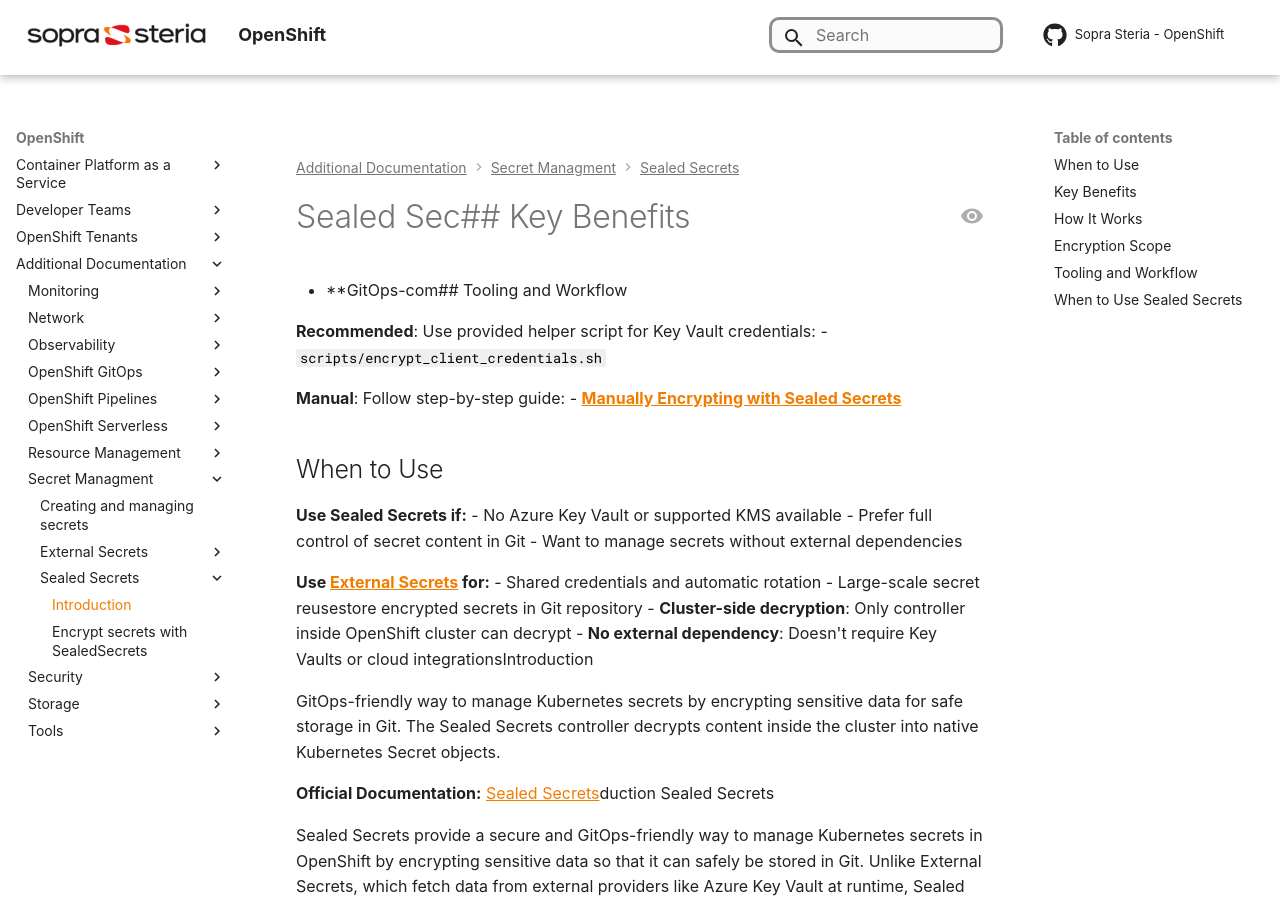
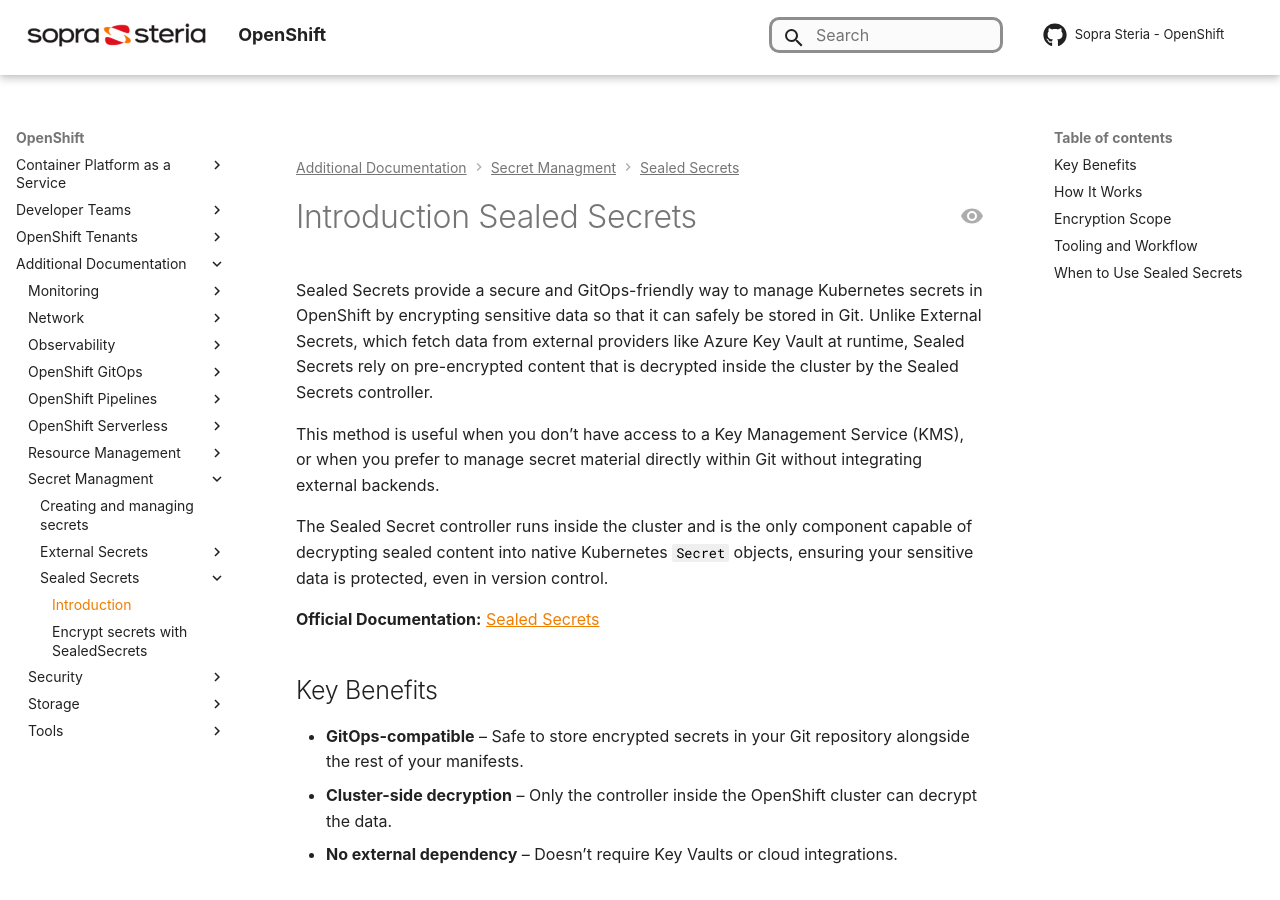
Before and after one commit to Sopra-Steria-Norge-Kubernetes/OpenShift, an MkDocs documentation site: the page built from docs/Additional Documentation/Secret Managment/Sealed Secrets/Introduction.md, in a window 1280 px wide and 900 px high. Built offline with MkDocs 1.6.1 and Material for MkDocs 9.7.7, drawn with Linux system fonts in a browser that asks for light colours; some web fonts are replaced; comment, search, counter and statistics services are not loaded.

Commit message:
Kortet ned på External Secret doc, Rettet opp i feil i Network introduksjon og Sealed secret introduksjon

```diff
--- a/docs/Additional Documentation/Secret Managment/Sealed Secrets/Introduction.md
+++ b/docs/Additional Documentation/Secret Managment/Sealed Secrets/Introduction.md
@@ -1,35 +1,13 @@
-# Sealed Sec## Key Benefits
-
-- **GitOps-com## Tooling and Workflow
-
-**Recommended**: Use provided helper script for Key Vault credentials:
-- `scripts/encrypt_client_credentials.sh`
-
-**Manual**: Follow step-by-step guide:
-- [**Manually Encrypting with Sealed Secrets**](encrypting-secret-with-sealed-secrets.md)
-
-## When to Use
-
-**Use Sealed Secrets if:**
-- No Azure Key Vault or supported KMS available
-- Prefer full control of secret content in Git
-- Want to manage secrets without external dependencies
-
-**Use [External Secrets](../External Secrets/Introduction.md) for:**
-- Shared credentials and automatic rotation
-- Large-scale secret reusestore encrypted secrets in Git repository
-- **Cluster-side decryption**: Only controller inside OpenShift cluster can decrypt
-- **No external dependency**: Doesn't require Key Vaults or cloud integrationsIntroduction
-
-GitOps-friendly way to manage Kubernetes secrets by encrypting sensitive data for safe storage in Git. The Sealed Secrets controller decrypts content inside the cluster into native Kubernetes Secret objects.
-
-**Official Documentation:** [Sealed Secrets](https://sealed-secrets.netlify.app/)duction Sealed Secrets
+# Introduction Sealed Secrets
 
 Sealed Secrets provide a secure and GitOps-friendly way to manage Kubernetes secrets in OpenShift by encrypting sensitive data so that it can safely be stored in Git. Unlike External Secrets, which fetch data from external providers like Azure Key Vault at runtime, Sealed Secrets rely on pre-encrypted content that is decrypted inside the cluster by the Sealed Secrets controller.
 
 This method is useful when you don’t have access to a Key Management Service (KMS), or when you prefer to manage secret material directly within Git without integrating external backends.
 
 The Sealed Secret controller runs inside the cluster and is the only component capable of decrypting sealed content into native Kubernetes `Secret` objects, ensuring your sensitive data is protected, even in version control.
+
+
+**Official Documentation:** [Sealed Secrets](https://github.com/bitnami-labs/sealed-secrets/)
 
 ## Key Benefits
 
```
Also changed, not shown: docs/Additional Documentation/Network/introduction.md (+5 -4 lines), docs/Additional Documentation/Secret Managment/External Secrets/Introduction.md (+7 -7 lines).
